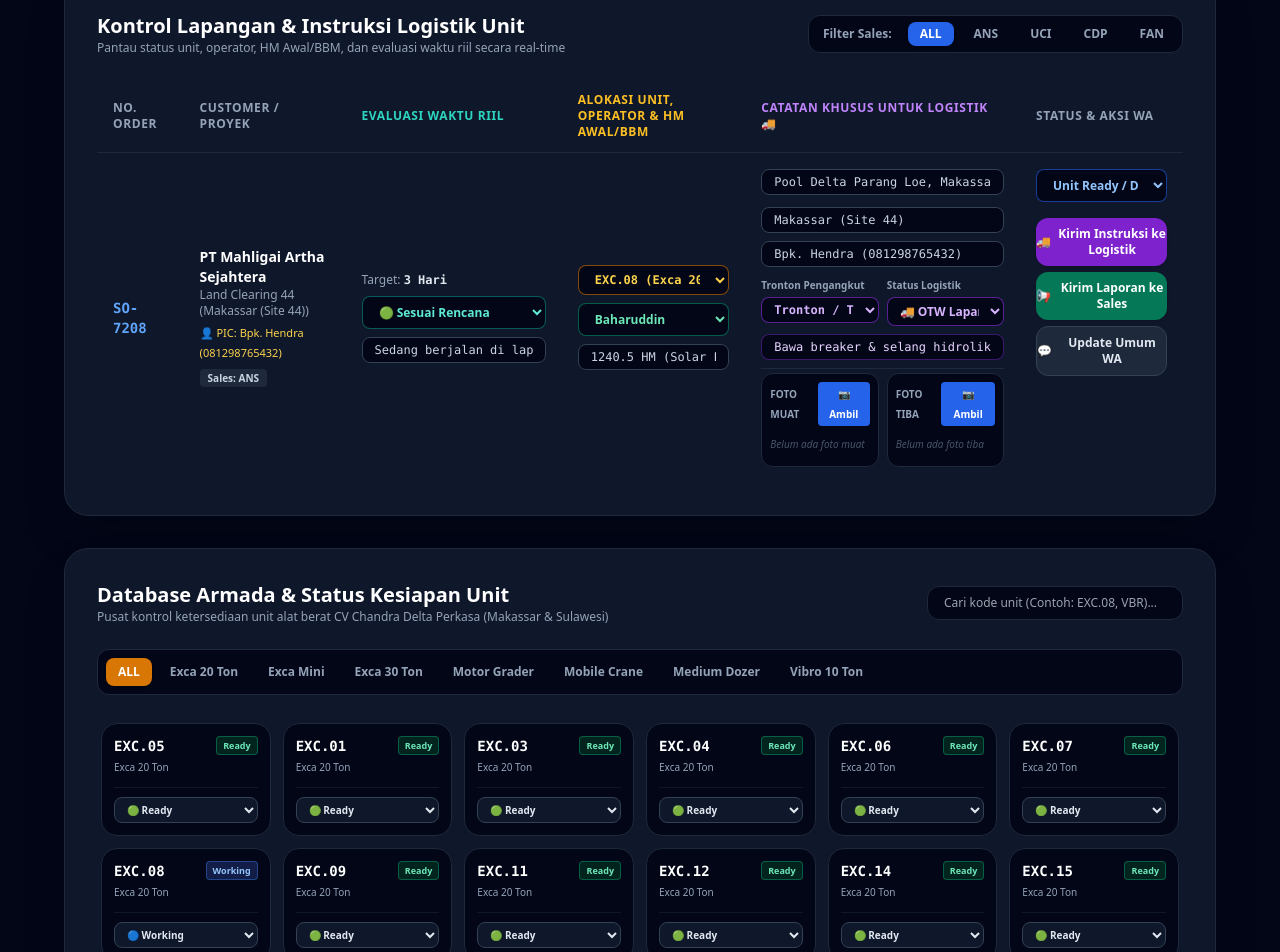
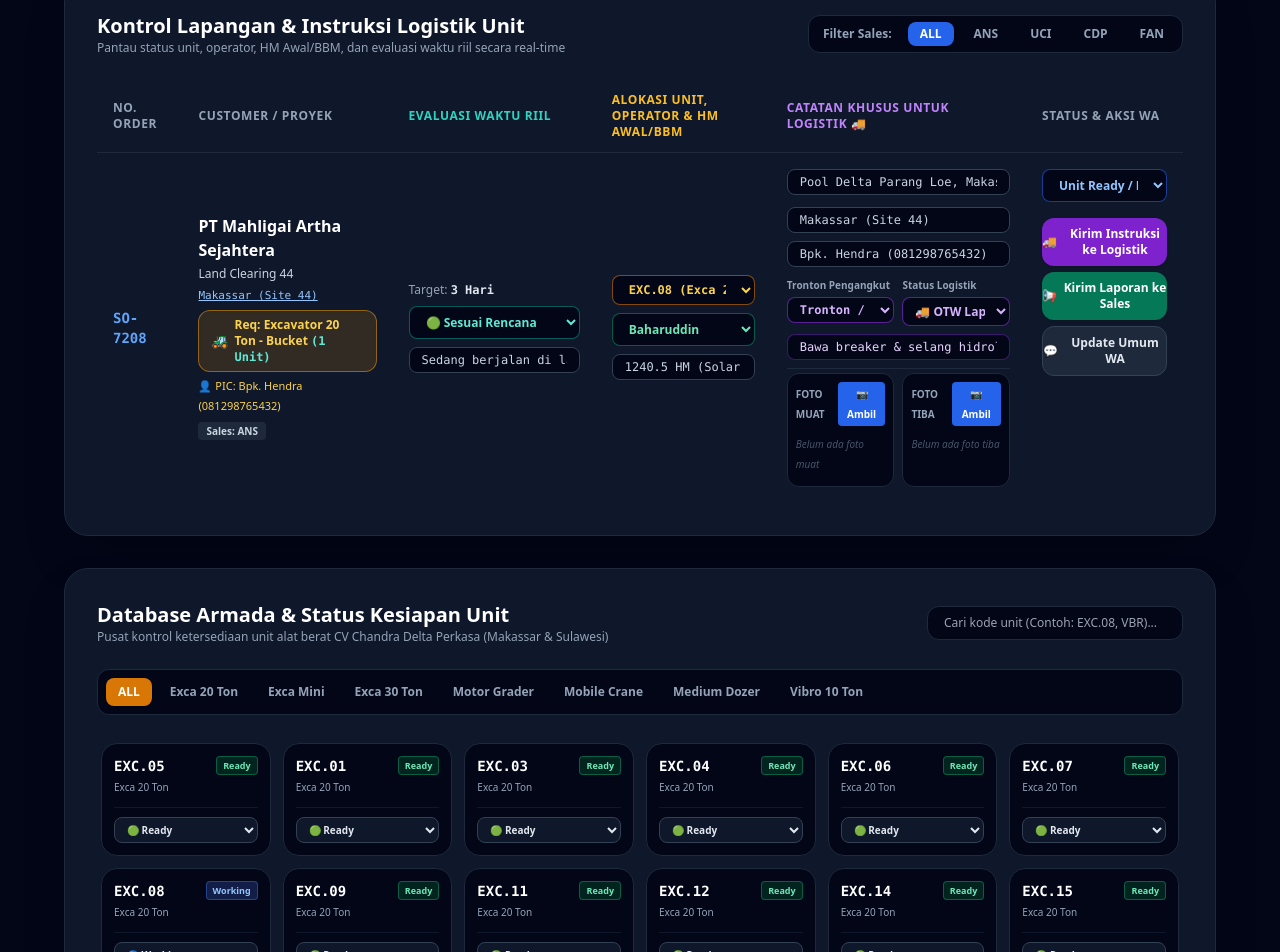
Before and after one commit to spvsaleschandradeltaperkasa-sketch/Sales-admin, a React (Create React App) app: page / in a window 1280 px wide. Shown: the part 913-1865 px from the top of the page. Built offline with nearby package versions, Linux system fonts and the light colour scheme.

Commit message:
Update App.js

```diff
--- a/src/App.js
+++ b/src/App.js
@@ -237,10 +237,14 @@
 
     const newOrder = {
       id: newOrderNo,
-      ...formData,
+      customer: formData.customer,
+      namaProyek: formData.namaProyek,
       lokasiAwal: 'Pool Delta Perkasa Makassar',
       lokasiTujuan: formData.lokasiPengantaran || formData.lokasi,
       picPenerima: formData.picPenerima || 'Belum diisi PIC',
+      sales: formData.sales,
+      jenisAlat: formData.jenisAlat,       // <-- TERSIMPAN: jenis alat dari form
+      jenisSewa: formData.jenisSewa,
       rencanaDurasi: durasiString,
       statusDurasi: 'Sesuai Rencana',
       catatanAktual: 'Menunggu alokasi lapangan',
@@ -254,7 +258,7 @@
       timestampTiba: '-',
       koordinatMuat: '-',
       koordinatTiba: '-',
-      jumlahUnit: Number(formData.jumlahUnit) || 1,
+      jumlahUnit: Number(formData.jumlahUnit) || 1, // <-- TERSIMPAN: jumlah unit
       kodeUnit: 'Belum Dipilih',
       namaOperator: 'Belum Ditentukan',
       status: 'Menunggu Alokasi Unit'
@@ -405,14 +409,14 @@
 
   const sendWhatsAppNotification = (order) => {
     const phone = salesPhoneBook[order.sales] || '';
-    const message = `🏗️ *DELTA PERKASA RENTAL* 🏗️\nUpdate Lapangan SO *${order.id}* (${order.customer}) | Unit: *${order.kodeUnit}* (HM: ${order.hmAwal}) | Operator: *${order.namaOperator}* | Status: *${order.status}*. Terima kasih!`;
+    const message = `🏗️ *DELTA PERKASA RENTAL* 🏗️\nUpdate Lapangan SO *${order.id}* (${order.customer}) | Request Alat: *${order.jenisAlat}* (Jml: ${order.jumlahUnit}) | Unit: *${order.kodeUnit}* (HM: ${order.hmAwal}) | Operator: *${order.namaOperator}* | Status: *${order.status}*. Terima kasih!`;
     const encodedMessage = encodeURIComponent(message);
     const waUrl = phone ? `https://wa.me/${phone}?text=${encodedMessage}` : `https://wa.me/?text=${encodedMessage}`;
     window.open(waUrl, '_blank');
   };
 
   const sendLogisticsWhatsApp = (order) => {
-    const message = `🚚 *CV CHANDRA DELTA PERKASA — LOGISTIK* 🚚\n\nDetail Mobilisasi Order *${order.id}*:\n- *Customer:* ${order.customer} (${order.namaProyek})\n- *Unit & HM/BBM:* ${order.kodeUnit} | ${order.hmAwal}\n- *Tronton:* ${order.trontonUnit}\n- *Asal:* ${order.lokasiAwal}\n- *Tujuan:* ${order.lokasiTujuan}\n- *PIC Penerima:* ${order.picPenerima}\n- *Catatan:* _${order.catatanLogistik}_\n\nMohon koordinasikan. Terima kasih!`;
+    const message = `🚚 *CV CHANDRA DELTA PERKASA — LOGISTIK* 🚚\n\nDetail Mobilisasi Order *${order.id}*:\n- *Customer:* ${order.customer} (${order.namaProyek})\n- *Request Alat:* ${order.jenisAlat} (${order.jumlahUnit} Unit)\n- *Unit & HM/BBM:* ${order.kodeUnit} | ${order.hmAwal}\n- *Tronton:* ${order.trontonUnit}\n- *Asal:* ${order.lokasiAwal}\n- *Tujuan:* ${order.lokasiTujuan}\n- *PIC Penerima:* ${order.picPenerima}\n- *Catatan:* _${order.catatanLogistik}_\n\nMohon koordinasikan. Terima kasih!`;
     const encodedMessage = encodeURIComponent(message);
     const waUrl = `https://wa.me/${logisticsPhone}?text=${encodedMessage}`;
     window.open(waUrl, '_blank');
@@ -420,7 +424,7 @@
 
   const sendLogisticsUpdateToSales = (order) => {
     const phone = salesPhoneBook[order.sales] || '';
-    const message = `📢 *INFO LOGISTIK LENGKAP* 📢\nHalo ${order.sales}, update pengiriman order *${order.id}* (${order.customer}):\n- *Unit:* ${order.kodeUnit} (HM/BBM: ${order.hmAwal})\n- *Tronton:* ${order.trontonUnit}\n- *Rute:* ${order.lokasiAwal} ➡️ ${order.lokasiTujuan}\n- *PIC Penerima:* ${order.picPenerima}\n- *Status:* *${order.statusLogistik}*\n- *Foto Muat:* ${order.timestampMuat} (${order.koordinatMuat})\n- *Foto Tiba:* ${order.timestampTiba} (${order.koordinatTiba})\n\nTerima kasih!`;
+    const message = `📢 *INFO LOGISTIK LENGKAP* 📢\nHalo ${order.sales}, update pengiriman order *${order.id}* (${order.customer}):\n- *Request Alat:* ${order.jenisAlat} (${order.jumlahUnit} Unit)\n- *Unit:* ${order.kodeUnit} (HM/BBM: ${order.hmAwal})\n- *Tronton:* ${order.trontonUnit}\n- *Rute:* ${order.lokasiAwal} ➡️ ${order.lokasiTujuan}\n- *PIC Penerima:* ${order.picPenerima}\n- *Status:* *${order.statusLogistik}*\n- *Foto Muat:* ${order.timestampMuat} (${order.koordinatMuat})\n- *Foto Tiba:* ${order.timestampTiba} (${order.koordinatTiba})\n\nTerima kasih!`;
     const encodedMessage = encodeURIComponent(message);
     const waUrl = phone ? `https://wa.me/${phone}?text=${encodedMessage}` : `https://wa.me/?text=${encodedMessage}`;
     window.open(waUrl, '_blank');
@@ -513,7 +517,7 @@
           </div>
         </div>
 
-        {/* FORM SALES ORDER DENGAN LOKASI PENGANTARAN & PIC PENERIMA */}
+        {/* FORM SALES ORDER */}
         <div className="bg-slate-900 border border-slate-800 rounded-3xl p-8 shadow-2xl">
           <h2 className="text-xl font-black text-white mb-1">Formulir Pemesanan Alat Berat (Sales Order)</h2>
           <p className="text-xs text-blue-400 mb-6 uppercase tracking-wider font-bold">Masukkan data proyek, lokasi pengantaran, dan skema sewa dengan lengkap</p>
@@ -541,7 +545,6 @@
               </div>
             </div>
 
-            {/* TAMBAHAN BARU: LOKASI PENGANTARAN & PIC PENERIMA DI LOKASI */}
             <div className="grid grid-cols-1 md:grid-cols-2 gap-4 p-4 bg-slate-950/60 border border-purple-900/40 rounded-2xl">
               <div>
                 <label className="block text-[11px] font-bold text-purple-300 uppercase tracking-wider mb-1">
@@ -676,10 +679,22 @@
                   filteredOrders.map((order) => (
                     <tr key={order.id} className="hover:bg-slate-800/30 transition-colors">
                       <td className="py-4 px-4 font-mono font-bold text-blue-400">{order.id}</td>
-                      <td className="py-4 px-4">
-                        <div className="font-bold text-white">{order.customer}</div>
-                        <div className="text-xs text-slate-400">{order.namaProyek} ({order.lokasiTujuan})</div>
-                        <div className="text-[11px] text-amber-300 mt-1">👤 PIC: {order.picPenerima}</div>
+
+                      {/* CUSTOMER, PROYEK, & REQUEST ALAT DARI SALES */}
+                      <td className="py-4 px-4 space-y-1">
+                        <div className="font-bold text-white text-base">{order.customer}</div>
+                        <div className="text-xs text-slate-300">{order.namaProyek}</div>
+                        <div className="text-[11px] font-mono text-blue-300 underline truncate max-w-xs">{order.lokasiTujuan}</div>
+
+                        {/* PENTING: KOTAK REQUEST ALAT YANG DITAMBAHKAN */}
+                        <div className="mt-2 inline-flex items-center gap-1.5 px-3 py-1.5 bg-amber-500/15 border border-amber-500/50 rounded-xl shadow-inner">
+                          <span className="text-sm">🚜</span>
+                          <span className="text-xs font-black text-amber-300">
+                            Req: {order.jenisAlat || 'Belum dipilih'} <span className="text-teal-300 font-mono">({order.jumlahUnit || 1} Unit)</span>
+                          </span>
+                        </div>
+
+                        <div className="text-[11px] text-amber-300 mt-2">👤 PIC: {order.picPenerima}</div>
                         <div className="mt-1"><span className="px-2 py-0.5 bg-slate-800 text-slate-300 text-[10px] font-bold rounded">Sales: {order.sales}</span></div>
                       </td>
 
```
